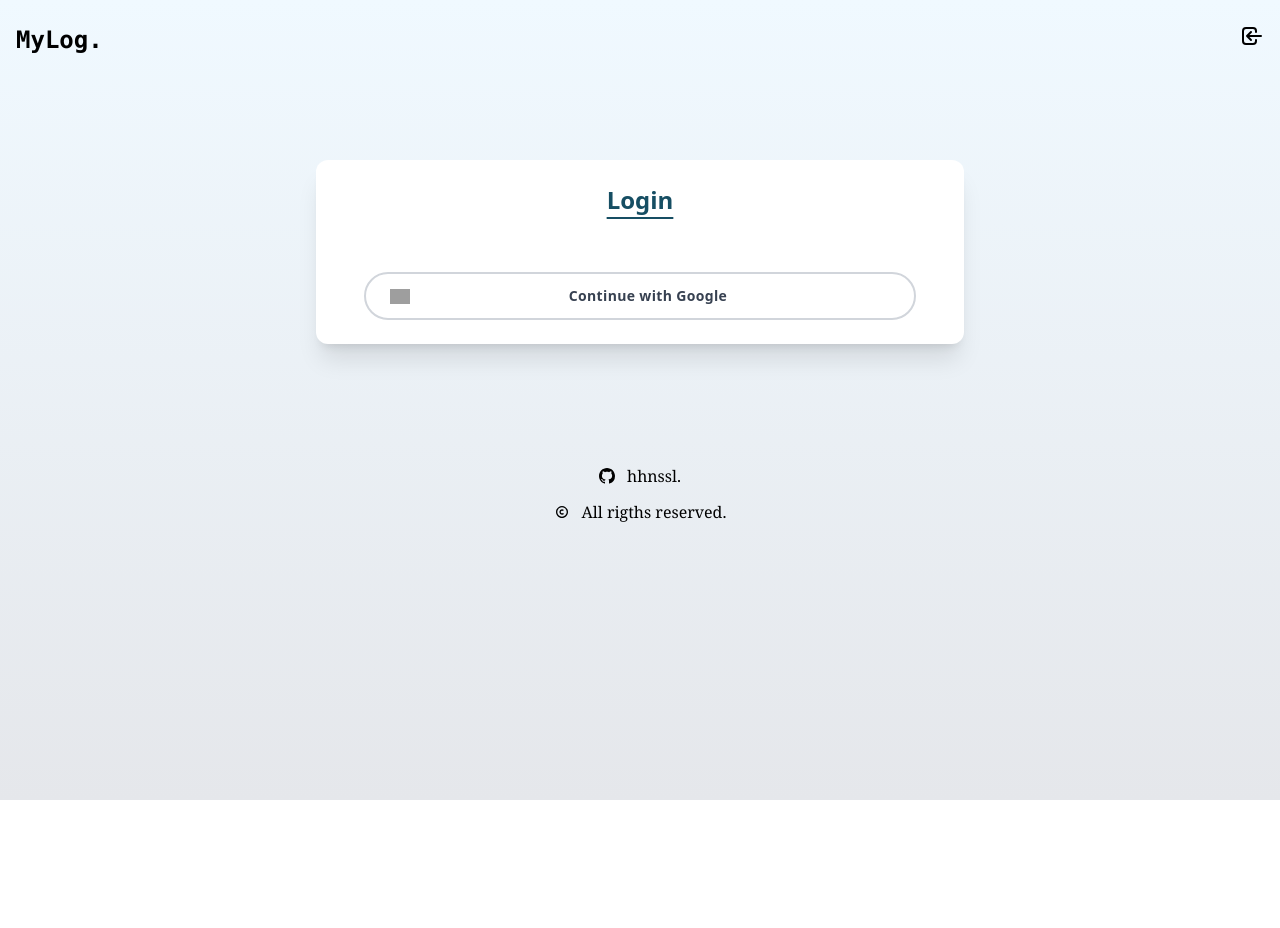
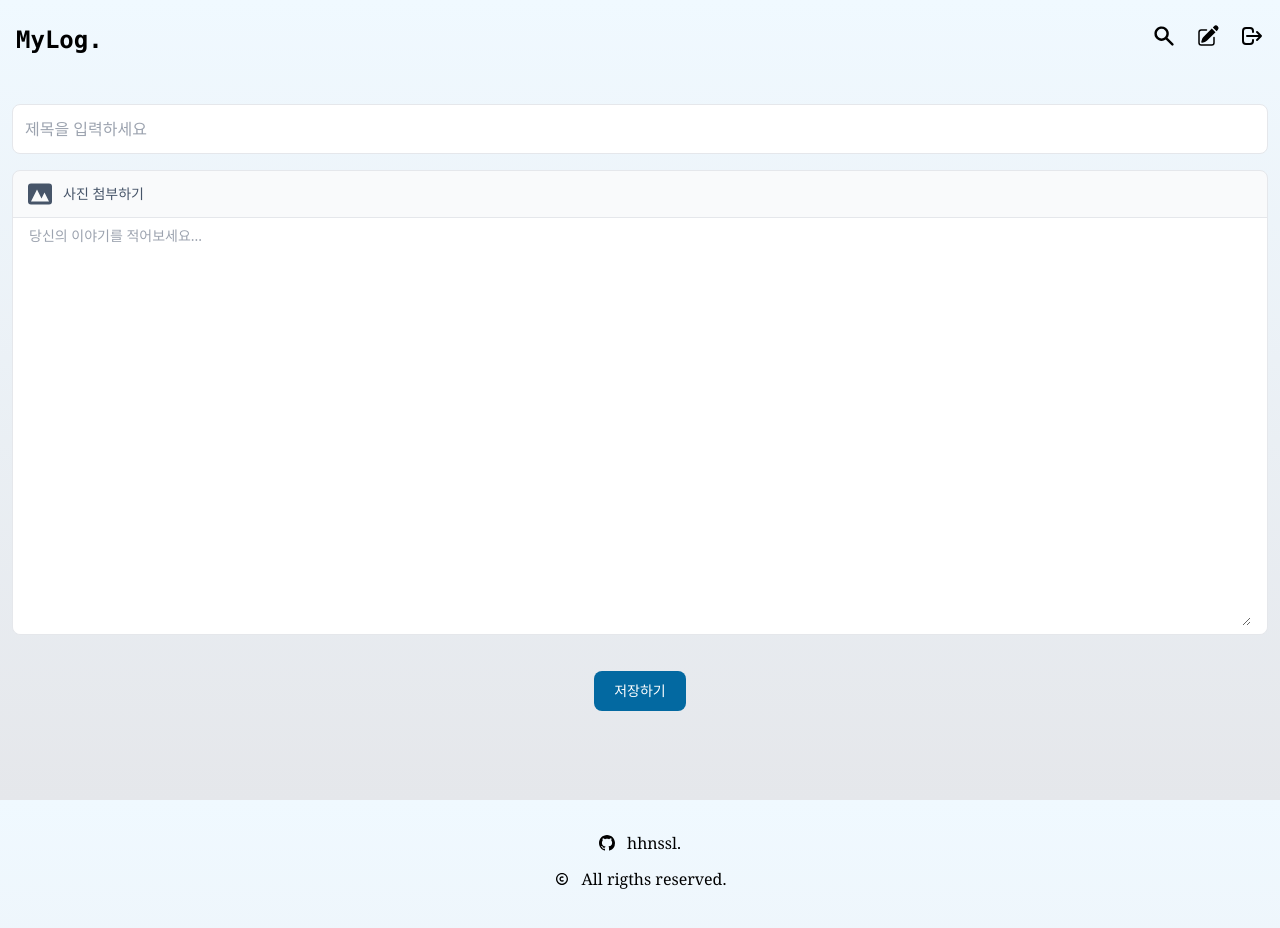
Before and after one commit to hhnssl/myLog, a React (Create React App) app: page /write in a window 1280 px wide. Before the commit this address led to /login. Shown: the top 928 px of the page. Before the commit the page ends 800 px from the top, so only its background shows below. Built offline with nearby package versions, Linux system fonts and the light colour scheme; no server answers; sample sign-in values are in the browser's storage; grey boxes are pictures that could not be loaded.

Commit message:
Fix - 새로고침할 때 로그인 풀리는 현상 해결

```diff
--- a/src/App.jsx
+++ b/src/App.jsx
@@ -10,7 +10,7 @@ import { signOut } from 'firebase/auth';
 import { auth } from './firebase_setup/firebase';
 
 function App() {
-  const [isAuth, setIsAuth] = useState(false);
+  const [isAuth, setIsAuth] = useState(localStorage.getItem('isAuth'));
 
   // 헤더에 넘겨줄 로그아웃 이벤트처리기
   const handleSignOutClick = () => {
--- a/src/pages/WritePage/WritePage.jsx
+++ b/src/pages/WritePage/WritePage.jsx
@@ -81,9 +81,9 @@ const WritePage = ({ isAuth, handleSignOutClick }) => {
   };
 
   useEffect(() => {
-    // 로그인 하지 않고 /write 페이지로 이동했을 경우 로그인 페이지로 이동
     if (!isAuth) navigate('/login');
   }, []);
+
   return (
     <BasicTemplate isAuth={isAuth} handleSignOutClick={handleSignOutClick}>
       <section className="mx-3">
```
